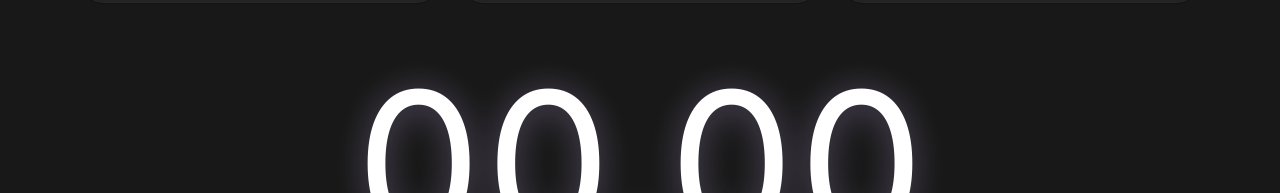
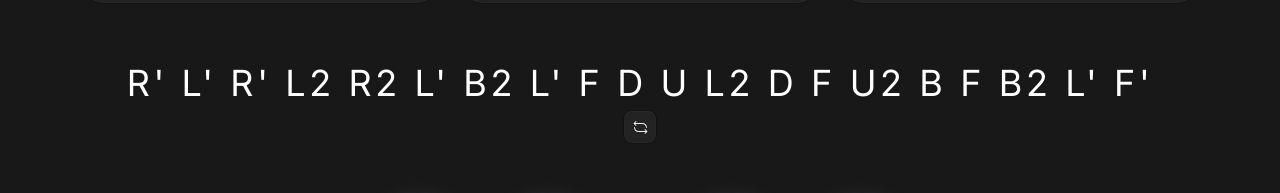
Before and after one commit to EmmanuelBayona/cube-algorithms-nextjs, a Next.js app: page /dash/timer in a window 1280 px wide. Shown: the part 240-433 px from the top of the page. Built offline with nearby package versions, Linux system fonts and the light colour scheme; no server answers.

Commit message:
feat: generate scramble

```diff
--- a/app/dash/timer/page.tsx
+++ b/app/dash/timer/page.tsx
@@ -1,6 +1,7 @@
 import { MaxWidthWrapper } from "@/components/max-width-wrapper";
 import { AverageTimes } from "@/components/timer/average-times";
 import { BestTime } from "@/components/timer/best-time";
+import { Scramble } from "@/components/timer/scramble";
 import { TimerClock } from "@/components/timer/timer-clock";
 import { Times } from "@/components/timer/times";
 import { TotalSolves } from "@/components/timer/total-solves";
@@ -17,7 +18,7 @@ export default function Timer() {
                 <TotalSolves />
             </section>
 
-            {/* <Scramble /> */}
+            <Scramble />
             <TimerClock />
 
             <section className="mt-5 grid grid-cols-1 lg:grid-cols-3 gap-5">
--- a/components/timer/scramble.tsx
+++ b/components/timer/scramble.tsx
@@ -1,10 +1,36 @@
+"use client"
+import { useEffect, useState } from "react"
+import { generateScramble } from "@/helpers/scramble"
+import { Button } from "../ui/button"
+import { LoopIcon } from "@radix-ui/react-icons"
 
 export const Scramble = () => {
 
+    const [scramble, setScramble] = useState("")
+
+    useEffect(() => {
+        const newScramble = generateScramble().join(" ")
+        setScramble(newScramble)
+    }, [])
+
+    const newScramble = () => {
+        const newScramble = generateScramble().join(" ")
+        setScramble(newScramble)
+    }
+
     return (
-        <p className="mx-auto text-2xl lg:text-4xl tracking-widest">
-            D&apos; L B2 U&apos; F2 U&apos; L2 F2 L2 B2 U&apos; R2 D U L&apos; D&apos; U&apos; F L R B
-        </p>
+        <div className="w-full flex flex-col items-center justify-center gap-2">
+            <p className="text-1xl lg:text-4xl tracking-widest">
+                {scramble}
+            </p>
+            <Button
+                variant="default"
+                size="icon"
+                onClick={newScramble}
+            >
+                <LoopIcon />
+            </Button>
+        </div>
     )
 
 }
--- /dev/null
+++ b/helpers/getRandomInt.ts
@@ -0,0 +1,4 @@
+
+export const getRandomInt = (max: number) => {
+    return Math.floor(Math.random() * Math.floor(max))
+}
--- /dev/null
+++ b/helpers/scramble.ts
@@ -0,0 +1,41 @@
+import { getRandomInt } from "./getRandomInt"
+
+const scrambleSize = 20;
+
+const moves = ["F", "R", "U", "B", "L", "D", "F2", "R2", "U2", "B2", "L2", "D2", "F'", "R'", "U'", "B'", "L'", "D'"]
+
+const getNextMove = (previousMove: string): string => {
+    const nextMove = moves[getRandomInt(moves.length)];
+
+    // if the our nextMove is forbidden, then we need to get a new moves
+    if (isForbiddenMove(previousMove, nextMove)) {
+        return getNextMove(previousMove)
+    }
+
+    return nextMove
+}
+
+const isForbiddenMove = (previousMove: string, nextMove: string) => {
+    if (!previousMove) return false;
+
+    const moveName = previousMove.replace(/['2]/g, ""); // Remove any ' or 2 from the move
+    // generate the forbidden moves, if our previousMove was R, then we can't have R, R', or R2 as our next move
+    const forbiddenMoves = [moveName, `${moveName}'`, `${moveName}2`]
+
+    return forbiddenMoves.includes(nextMove)
+}
+
+const hasCorrectLength = (array: string[]) => array.length === scrambleSize;
+
+export const generateScramble = (currentScramble: string[] = []): string[] => {
+    const [lastMove] = [...currentScramble].reverse();
+    const nextMove = getNextMove(lastMove);
+    const newScramble = [...currentScramble, nextMove];
+
+    if (!hasCorrectLength(newScramble)) {
+        return generateScramble(newScramble)
+    }
+
+    return newScramble
+
+}
```
